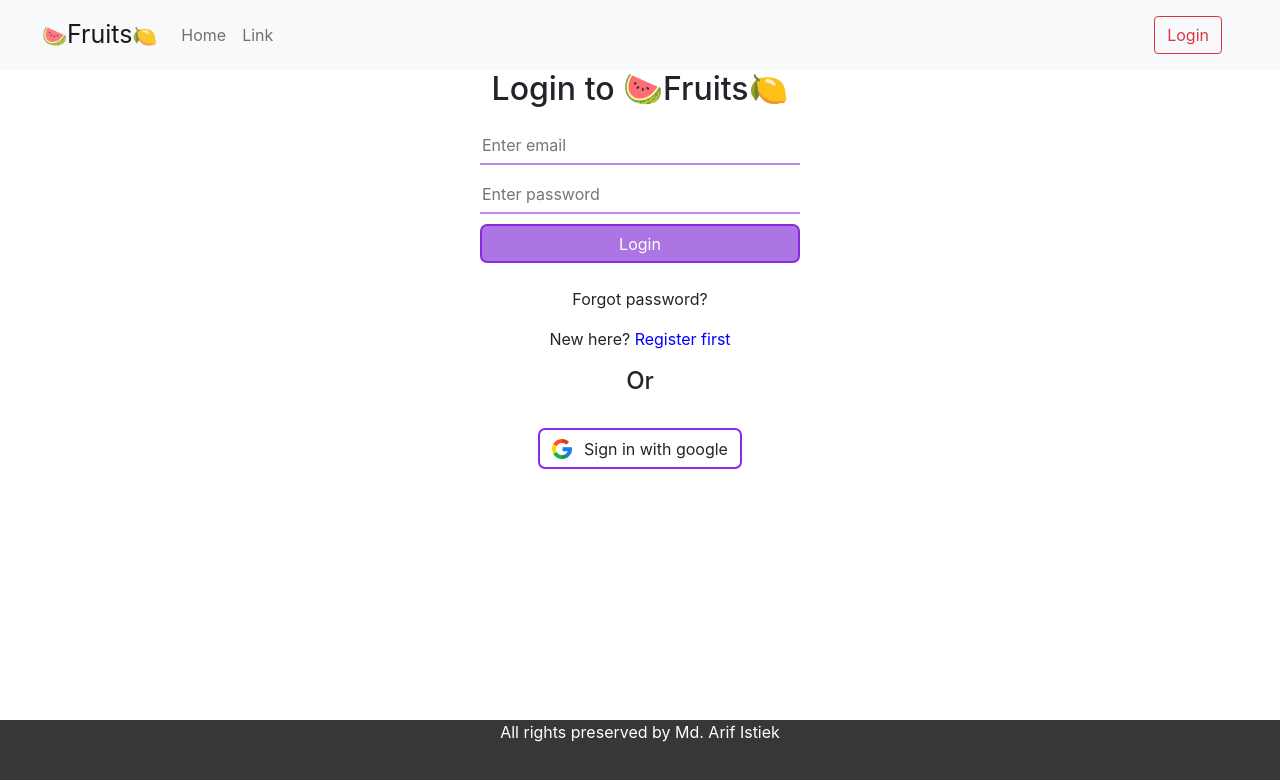
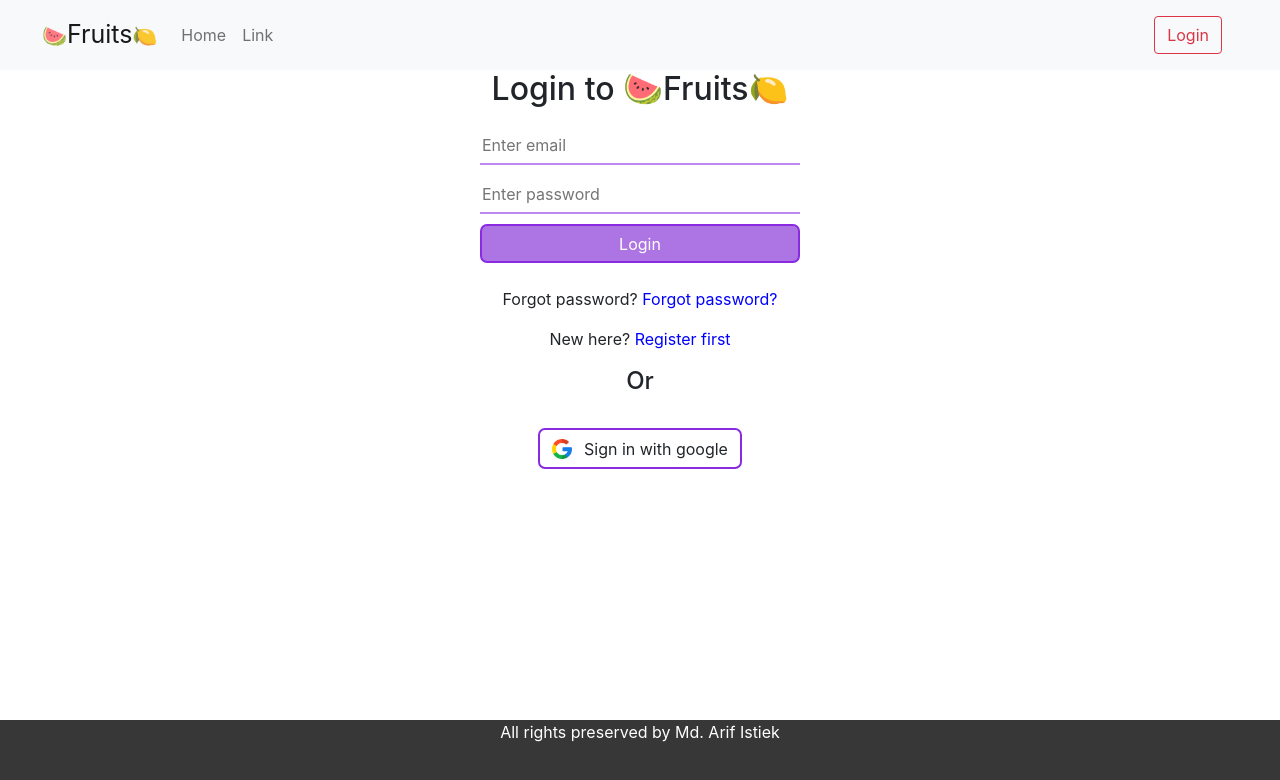
Before and after one commit to neloy005/fruits-inventory-client, a React (Create React App) app: page /login in a window 1280 px wide. Shown: the top 780 px of the page. Built offline with nearby package versions, Linux system fonts and the light colour scheme; no server answers; the HTML template or start-up script is replaced by a standard one.

Commit message:
password reset, toast, error msg added

```diff
--- a/src/component/Login/Login.js
+++ b/src/component/Login/Login.js
@@ -2,11 +2,12 @@ import React, { useRef } from 'react';
 import './Login.css';
 import google from '../../images/google.png';
 
-import { useSignInWithEmailAndPassword, useSignInWithGoogle } from 'react-firebase-hooks/auth';
+import { useSendPasswordResetEmail, useSignInWithEmailAndPassword, useSignInWithGoogle } from 'react-firebase-hooks/auth';
 import { useNavigate } from 'react-router-dom';
 import auth from '../../firebase.init';
 import { toast, ToastContainer } from 'react-toastify';
 import 'react-toastify/dist/ReactToastify.css';
+import Loading from '../Loading/Loading';
 
 const Login = () => {
     const emailRef = useRef('');
@@ -23,12 +24,19 @@ const Login = () => {
         error1,
     ] = useSignInWithEmailAndPassword(auth);
 
+    const [
+        sendPasswordResetEmail,
+    ] = useSendPasswordResetEmail(auth);
+
     if (user || user1) {
         navigate('/');
     }
 
     if (error || error1) {
         errorMessage = <p style={{ 'color': 'red' }}>Error: {error?.message}{error1?.message}</p>
+    }
+    if (loading || loading1) {
+        return <Loading></Loading>
     }
     const navigateToRegister = () => {
         navigate('/register');
@@ -40,7 +48,18 @@ const Login = () => {
         const password = event.target.password.value;
         signInWithEmailAndPassword(email, password);
 
-        toast('hi from toast');
+    }
+
+    const resetPassword = async () => {
+        const email = emailRef.current.value;
+        if (email) {
+            await sendPasswordResetEmail(email);
+            toast('Passsword Reset Email sent');
+        }
+        else {
+            toast('Enter your email first');
+        }
+
     }
     return (
         <div className='login-container'>
@@ -53,7 +72,8 @@ const Login = () => {
                 <input className='submit-btn' type="submit" value='Login' />
             </form>
             <br />
-            <p>Forgot password?</p>
+            <p>Forgot password? <span onClick={resetPassword} style={{ 'color': 'blue', 'cursor': 'pointer' }}>Forgot password?</span></p>
+
             <p>New here? <span style={{ 'color': 'blue', 'cursor': 'pointer' }} onClick={navigateToRegister}>Register first</span></p>
             <h4>Or</h4>
             <br />
```
